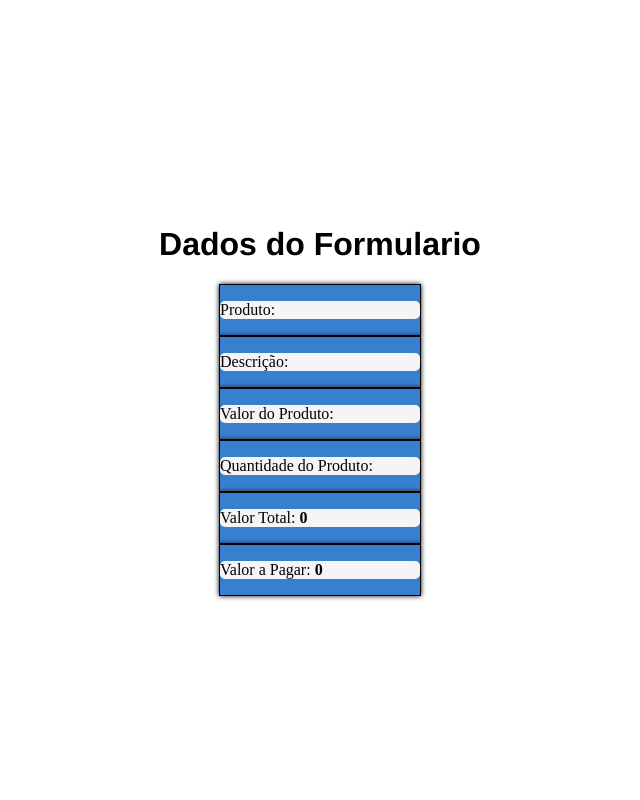
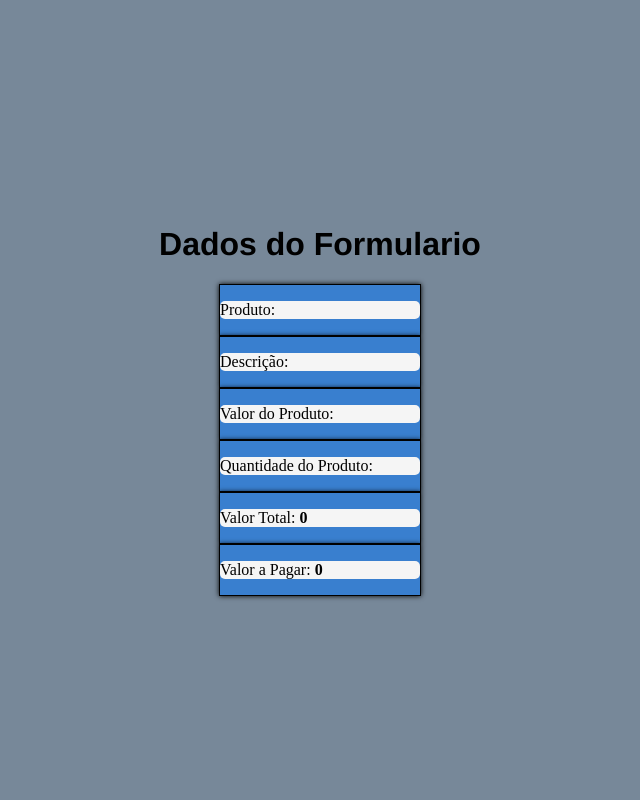
Before and after one commit to victorrodriguessantos/phpestudos, a PHP site: page /atv_1/formulario.php in a window 1280 px wide. Shown: the whole page, without its empty margins (320-960 px from the left). Run offline with PHP 8.4, Linux system fonts and the light colour scheme; data that the repository does not hold is empty.

Commit message:
Melhorias da atv

```diff
--- a/atv_1/css/style.css
+++ b/atv_1/css/style.css
@@ -4,6 +4,7 @@ body {
     height: 100dvh;
     justify-content: center;
     align-items: center;
+    background-color: #778899;
 }
 
 h1 {
--- a/atv_1/formulario.php
+++ b/atv_1/formulario.php
@@ -13,6 +13,7 @@
             justify-content: center;
             align-items: center;
             flex-direction: column;
+            background-color: #778899;
         }
 
         div {
```
